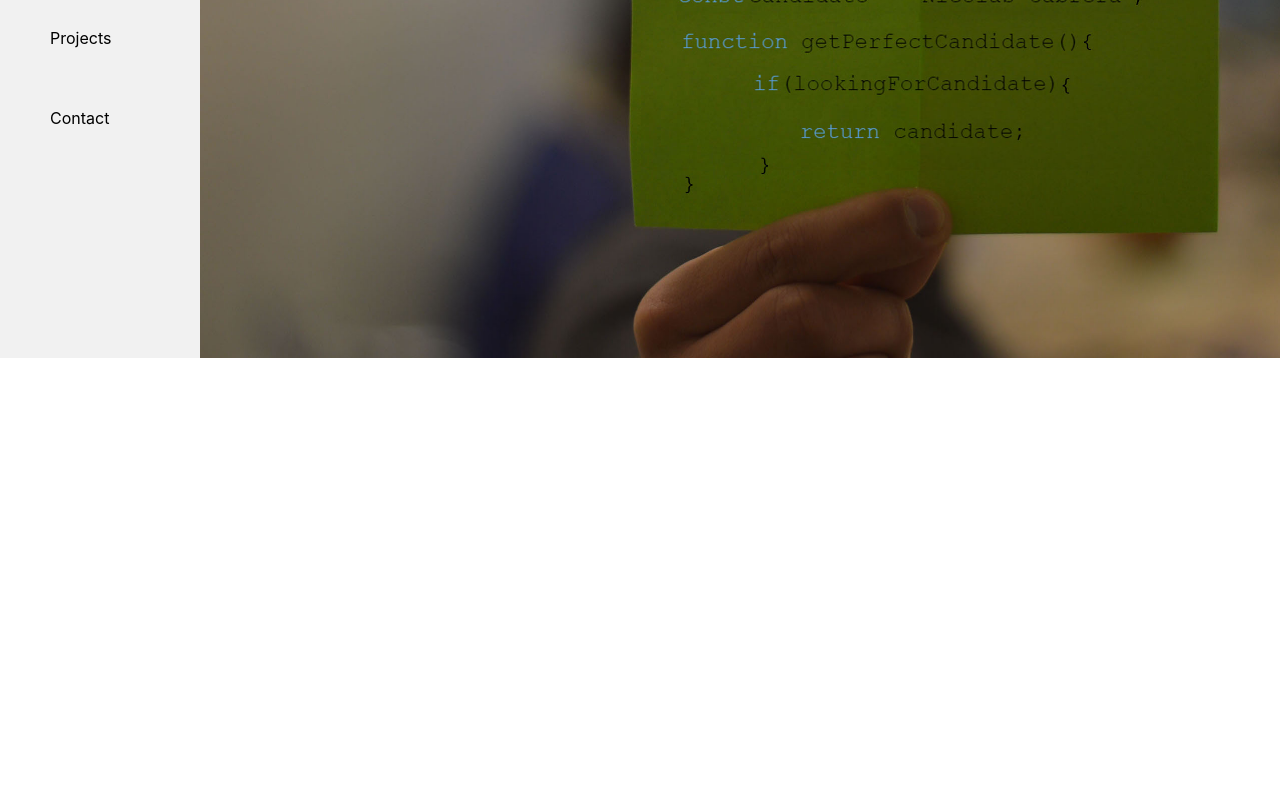
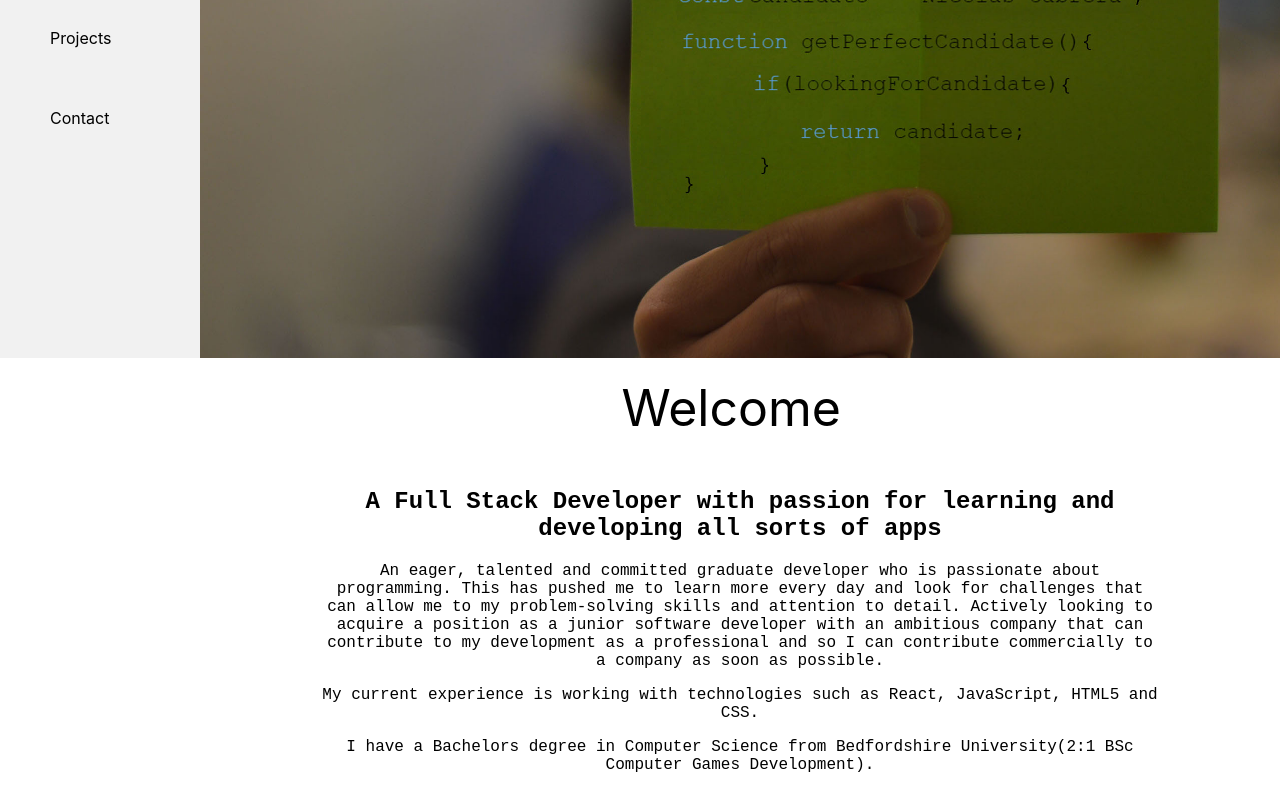
Before and after one commit to Nicolas-Cabrera/Portfolio, a React (Create React App) app: page / in a window 1280 px wide. Shown: the part 442-1242 px from the top of the page. Before the commit the page ends 800 px from the top, so only its background shows below. Built offline with nearby package versions, Linux system fonts and the light colour scheme.

Commit message:
About me done

```diff
--- /dev/null
+++ b/src/About/About.css
@@ -0,0 +1,18 @@
+.section {
+	/* height: 100vh; */
+	background-color: white;
+}
+.title {
+	font-size: 50px;
+	text-align: center;
+    padding: 20px;
+}
+
+.about-me-paragraph {
+	font-family: 'Courier New', Courier, monospace;
+	text-align: center;
+    margin-left: 10%;
+    margin-right: 10%;
+    padding: 10px;
+
+}
--- /dev/null
+++ b/src/About/About.js
@@ -0,0 +1,44 @@
+import React from 'react';
+import Typewriter from 'typewriter-effect';
+import './About.css';
+
+const About = () => {
+	return (
+		<div>
+			<div className='section' id='about'>
+				<div className='title'>
+					<Typewriter
+						onInit={(typewriter) => {
+							typewriter.typeString('Welcome')
+								.callFunction(() => {
+									//console.log('String typed out!');
+								})
+								.pauseFor(2000)
+								.callFunction(() => {
+									//console.log('All strings were deleted');
+								})
+								.start();
+						}}
+					/>
+				</div>
+				<div className='about-me-paragraph'>
+					<h2>A Full Stack Developer with passion for learning and developing all sorts of apps</h2>
+					<p>An eager, talented and committed graduate developer who is passionate about programming.
+                        This has pushed me to learn more every day and look for challenges that can allow me to
+                         my problem-solving skills and attention to detail. Actively looking to acquire a position as a
+                          junior software developer with an ambitious company that can contribute to my development as a
+                           professional and so I can contribute commercially to a company as soon as possible.
+                </p>
+					<p>
+						My current experience is working with technologies such as React, JavaScript, HTML5 and CSS.
+                </p>
+					<p>
+						I have a Bachelors degree in Computer Science from Bedfordshire University(2:1 BSc Computer Games Development).
+                </p>
+				</div>
+			</div>
+		</div>
+	)
+}
+
+export default About;
--- a/src/App.css
+++ b/src/App.css
@@ -1,3 +1,7 @@
+html {
+	scroll-behavior: smooth;
+}
+
 .App {
 	width: 100%;
 	margin: 0;
--- a/src/App.js
+++ b/src/App.js
@@ -1,6 +1,7 @@
 import React from 'react';
 import Sidebar from './sidebar/Sidebar';
 import Home from './Home/Home';
+import About from './About/About';
 import './App.css';
 
 function App() {
@@ -11,6 +12,7 @@ function App() {
 		</div>
 		<div className='right'>
 			<Home />
+			<About />
 		</div>
     </div>
   );
```
